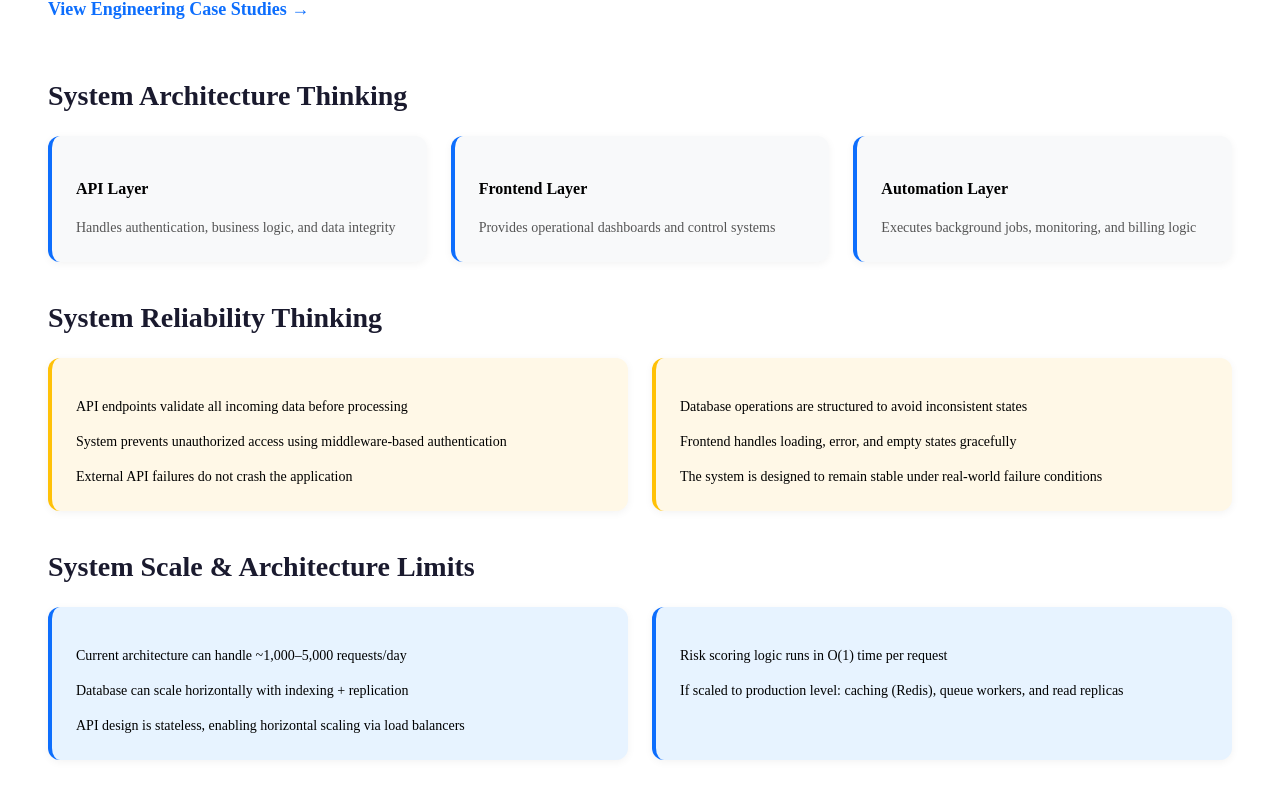
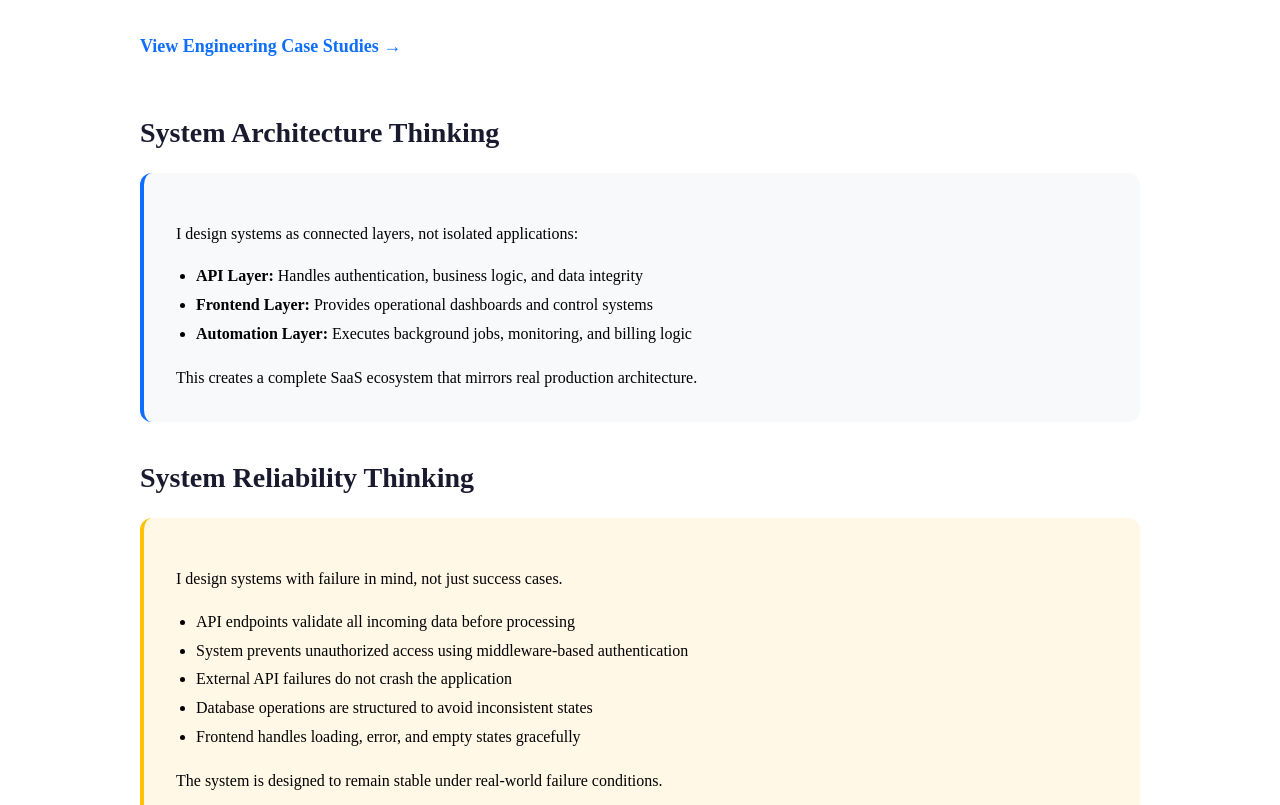
Before and after one commit to dikeojoifeanyi001-hub/doi-henry-portfolio, a React (Vite) app: page / in a window 1280 px wide. Shown: the part 435-1240 px from the top of the page. Built offline with nearby package versions, Linux system fonts and the light colour scheme; the HTML template or start-up script is replaced by a standard one.

Commit message:
Restore full Home and Contact pages with all original cards and sections

```diff
--- a/src/pages/Contact.jsx
+++ b/src/pages/Contact.jsx
@@ -1,50 +1,45 @@
 export default function Contact() {
   const containerStyle = {
-    maxWidth: "900px",
+    maxWidth: "600px",
     margin: "0 auto",
-    padding: "60px 40px"
+    padding: "60px 40px",
+    textAlign: "center"
   };
 
   const titleStyle = {
     fontSize: "36px",
     fontWeight: "700",
     marginBottom: "40px",
-    color: "#1a1a2e",
-    textAlign: "center"
-  };
-
-  const cardsContainerStyle = {
-    display: "flex",
-    flexWrap: "wrap",
-    gap: "24px",
-    justifyContent: "center",
-    marginBottom: "32px"
+    color: "#1a1a2e"
   };
 
   const cardStyle = {
-    flex: "1",
-    minWidth: "220px",
     backgroundColor: "white",
-    padding: "28px",
     borderRadius: "12px",
+    padding: "40px",
     boxShadow: "0 2px 12px rgba(0,0,0,0.06)",
-    border: "1px solid #eee",
-    textAlign: "center"
+    border: "1px solid #eee"
+  };
+
+  const infoBlockStyle = {
+    marginBottom: "24px",
+    padding: "20px",
+    backgroundColor: "#f8f9fa",
+    borderRadius: "8px"
   };
 
   const labelStyle = {
     fontSize: "13px",
     fontWeight: "700",
     color: "#0d6efd",
-    marginBottom: "12px",
+    marginBottom: "8px",
     textTransform: "uppercase",
     letterSpacing: "1px"
   };
 
   const valueStyle = {
-    fontSize: "16px",
-    color: "#1a1a2e",
-    wordBreak: "break-word"
+    fontSize: "18px",
+    color: "#1a1a2e"
   };
 
   const linkStyle = {
@@ -54,21 +49,20 @@ export default function Contact() {
   };
 
   const noteStyle = {
+    marginTop: "32px",
+    padding: "20px",
     backgroundColor: "#e9ecef",
-    padding: "20px",
     borderRadius: "8px",
     fontSize: "14px",
-    color: "#555",
-    textAlign: "center",
-    marginTop: "20px"
+    color: "#555"
   };
 
   return (
     <div style={containerStyle}>
       <h1 style={titleStyle}>Contact Me</h1>
 
-      <div style={cardsContainerStyle}>
-        <div style={cardStyle}>
+      <div style={cardStyle}>
+        <div style={infoBlockStyle}>
           <div style={labelStyle}>Email</div>
           <div style={valueStyle}>
             <a href="mailto:dikeojo.ifeanyi001@gmail.com" style={linkStyle}>
@@ -77,7 +71,7 @@ export default function Contact() {
           </div>
         </div>
 
-        <div style={cardStyle}>
+        <div style={infoBlockStyle}>
           <div style={labelStyle}>GitHub</div>
           <div style={valueStyle}>
             <a href="https://github.com/dikeojoifeanyi001-hub" target="_blank" rel="noopener noreferrer" style={linkStyle}>
@@ -86,17 +80,17 @@ export default function Contact() {
           </div>
         </div>
 
-        <div style={cardStyle}>
+        <div style={infoBlockStyle}>
           <div style={labelStyle}>Open To</div>
           <div style={valueStyle}>
             Backend Engineer • Software Engineer • Systems Engineer
           </div>
         </div>
-      </div>
 
-      <div style={noteStyle}>
-        📍 Available for remote opportunities worldwide.<br />
-        I respond within 24 hours.
+        <div style={noteStyle}>
+          📍 Available for remote opportunities worldwide.<br />
+          I respond within 24 hours.
+        </div>
       </div>
     </div>
   );
--- a/src/pages/Home.jsx
+++ b/src/pages/Home.jsx
@@ -1,6 +1,6 @@
 export default function Home() {
   const containerStyle = {
-    maxWidth: "1200px",
+    maxWidth: "1000px",
     margin: "0 auto",
     padding: "60px 40px"
   };
@@ -53,49 +53,35 @@ export default function Home() {
     color: "#1a1a2e"
   };
 
-  const cardsContainerStyle = {
-    display: "flex",
-    flexWrap: "wrap",
-    gap: "24px",
+  const boxStyle = {
+    backgroundColor: "#f8f9fa",
+    padding: "32px",
+    borderRadius: "12px",
     marginBottom: "40px",
-    justifyContent: "center"
+    borderLeft: "4px solid #0d6efd"
   };
 
-  const cardStyle = {
-    flex: "1",
-    minWidth: "280px",
-    backgroundColor: "#f8f9fa",
-    padding: "24px",
+  const reliabilityBoxStyle = {
+    backgroundColor: "#fff8e7",
+    padding: "32px",
     borderRadius: "12px",
-    borderLeft: "4px solid #0d6efd",
-    boxShadow: "0 2px 8px rgba(0,0,0,0.05)"
+    marginBottom: "40px",
+    borderLeft: "4px solid #ffc107"
   };
 
-  const reliabilityCardStyle = {
-    flex: "1",
-    minWidth: "280px",
-    backgroundColor: "#fff8e7",
-    padding: "24px",
+  const scaleBoxStyle = {
+    backgroundColor: "#e7f3ff",
+    padding: "32px",
     borderRadius: "12px",
-    borderLeft: "4px solid #ffc107",
-    boxShadow: "0 2px 8px rgba(0,0,0,0.05)"
-  };
-
-  const scaleCardStyle = {
-    flex: "1",
-    minWidth: "280px",
-    backgroundColor: "#e7f3ff",
-    padding: "24px",
-    borderRadius: "12px",
-    borderLeft: "4px solid #0d6efd",
-    boxShadow: "0 2px 8px rgba(0,0,0,0.05)"
+    marginBottom: "40px",
+    borderLeft: "4px solid #0d6efd"
   };
 
   const listStyle = {
     paddingLeft: "20px",
     lineHeight: "1.8",
-    marginTop: "12px",
-    marginBottom: 0
+    marginTop: "16px",
+    marginBottom: "16px"
   };
 
   const footerStyle = {
@@ -128,82 +114,55 @@ export default function Home() {
 
       {/* SYSTEM ARCHITECTURE THINKING */}
       <h2 style={sectionTitleStyle}>System Architecture Thinking</h2>
-      <div style={cardsContainerStyle}>
-        <div style={cardStyle}>
-          <p style={{ fontSize: "16px", lineHeight: "1.6", marginBottom: "16px", fontWeight: "bold" }}>
-            API Layer
+      <div style={boxStyle}>
+        <p style={{ fontSize: "16px", lineHeight: "1.6", marginBottom: "16px" }}>
+          I design systems as connected layers, not isolated applications:
         </p>
-          <p style={{ fontSize: "14px", lineHeight: "1.5", color: "#555", marginBottom: 0 }}>
-            Handles authentication, business logic, and data integrity
+        <ul style={listStyle}>
+          <li><strong>API Layer:</strong> Handles authentication, business logic, and data integrity</li>
+          <li><strong>Frontend Layer:</strong> Provides operational dashboards and control systems</li>
+          <li><strong>Automation Layer:</strong> Executes background jobs, monitoring, and billing logic</li>
+        </ul>
+        <p style={{ fontSize: "16px", lineHeight: "1.6", marginTop: "16px", marginBottom: 0 }}>
+          This creates a complete SaaS ecosystem that mirrors real production architecture.
         </p>
-        </div>
-        <div style={cardStyle}>
-          <p style={{ fontSize: "16px", lineHeight: "1.6", marginBottom: "16px", fontWeight: "bold" }}>
-            Frontend Layer
-          </p>
-          <p style={{ fontSize: "14px", lineHeight: "1.5", color: "#555", marginBottom: 0 }}>
-            Provides operational dashboards and control systems
-          </p>
-        </div>
-        <div style={cardStyle}>
-          <p style={{ fontSize: "16px", lineHeight: "1.6", marginBottom: "16px", fontWeight: "bold" }}>
-            Automation Layer
-          </p>
-          <p style={{ fontSize: "14px", lineHeight: "1.5", color: "#555", marginBottom: 0 }}>
-            Executes background jobs, monitoring, and billing logic
-          </p>
-        </div>
       </div>
 
       {/* SYSTEM RELIABILITY THINKING */}
       <h2 style={sectionTitleStyle}>System Reliability Thinking</h2>
-      <div style={cardsContainerStyle}>
-        <div style={reliabilityCardStyle}>
-          <p style={{ fontSize: "14px", lineHeight: "1.5", marginBottom: "12px" }}>
-            API endpoints validate all incoming data before processing
+      <div style={reliabilityBoxStyle}>
+        <p style={{ fontSize: "16px", lineHeight: "1.6", marginBottom: "16px" }}>
+          I design systems with failure in mind, not just success cases.
         </p>
-          <p style={{ fontSize: "14px", lineHeight: "1.5", marginBottom: "12px" }}>
-            System prevents unauthorized access using middleware-based authentication
+        <ul style={listStyle}>
+          <li>API endpoints validate all incoming data before processing</li>
+          <li>System prevents unauthorized access using middleware-based authentication</li>
+          <li>External API failures do not crash the application</li>
+          <li>Database operations are structured to avoid inconsistent states</li>
+          <li>Frontend handles loading, error, and empty states gracefully</li>
+        </ul>
+        <p style={{ fontSize: "16px", lineHeight: "1.6", marginBottom: 0 }}>
+          The system is designed to remain stable under real-world failure conditions.
         </p>
-          <p style={{ fontSize: "14px", lineHeight: "1.5", marginBottom: 0 }}>
-            External API failures do not crash the application
-          </p>
-        </div>
-        <div style={reliabilityCardStyle}>
-          <p style={{ fontSize: "14px", lineHeight: "1.5", marginBottom: "12px" }}>
-            Database operations are structured to avoid inconsistent states
-          </p>
-          <p style={{ fontSize: "14px", lineHeight: "1.5", marginBottom: "12px" }}>
-            Frontend handles loading, error, and empty states gracefully
-          </p>
-          <p style={{ fontSize: "14px", lineHeight: "1.5", marginBottom: 0 }}>
-            The system is designed to remain stable under real-world failure conditions
-          </p>
-        </div>
       </div>
 
       {/* SCALE & SYSTEM LIMITS */}
       <h2 style={sectionTitleStyle}>System Scale & Architecture Limits</h2>
-      <div style={cardsContainerStyle}>
-        <div style={scaleCardStyle}>
-          <p style={{ fontSize: "14px", lineHeight: "1.5", marginBottom: "12px" }}>
-            Current architecture can handle ~1,000–5,000 requests/day
+      <div style={scaleBoxStyle}>
+        <p style={{ fontSize: "16px", lineHeight: "1.6", marginBottom: "16px" }}>
+          These systems are designed as production-grade prototypes that can scale
+          with additional infrastructure improvements.
         </p>
-          <p style={{ fontSize: "14px", lineHeight: "1.5", marginBottom: "12px" }}>
-            Database can scale horizontally with indexing + replication
+        <ul style={listStyle}>
+          <li>Current architecture can handle ~1,000–5,000 requests/day in a single instance deployment</li>
+          <li>Database is optimized for small-to-medium SaaS workloads (can scale horizontally with indexing + replication)</li>
+          <li>API design is stateless, enabling horizontal scaling via load balancers</li>
+          <li>Risk scoring logic runs in O(1) time per request (constant-time computation)</li>
+        </ul>
+        <p style={{ fontSize: "16px", lineHeight: "1.6", marginBottom: 0 }}>
+          If scaled to production level, I would introduce caching (Redis), queue workers,
+          and read replicas for database scaling.
         </p>
-          <p style={{ fontSize: "14px", lineHeight: "1.5", marginBottom: 0 }}>
-            API design is stateless, enabling horizontal scaling via load balancers
-          </p>
-        </div>
-        <div style={scaleCardStyle}>
-          <p style={{ fontSize: "14px", lineHeight: "1.5", marginBottom: "12px" }}>
-            Risk scoring logic runs in O(1) time per request
-          </p>
-          <p style={{ fontSize: "14px", lineHeight: "1.5", marginBottom: 0 }}>
-            If scaled to production level: caching (Redis), queue workers, and read replicas
-          </p>
-        </div>
       </div>
 
       {/* FOOTER */}
```
Lines whose indentation alone changed are shown as unchanged.
